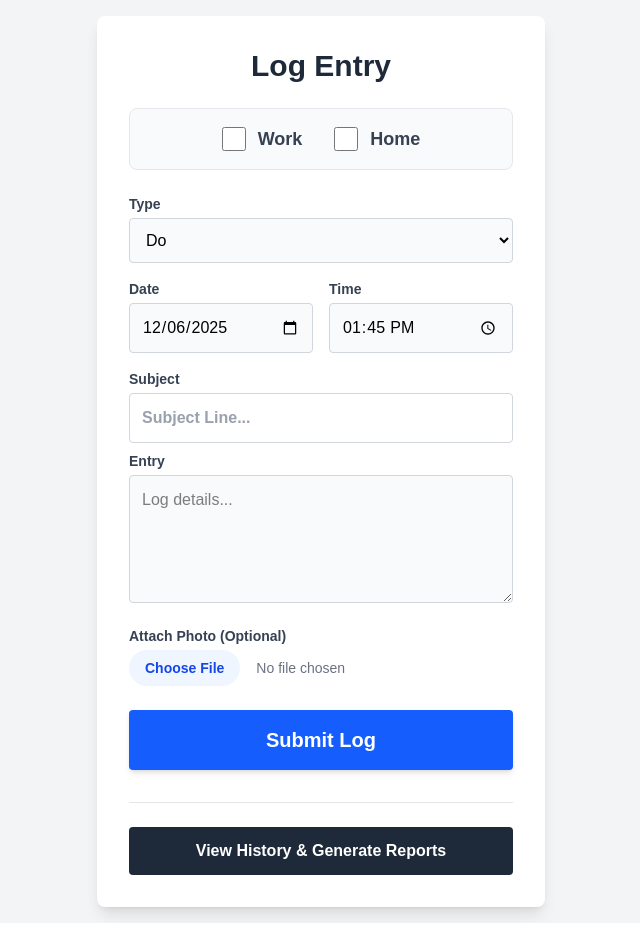
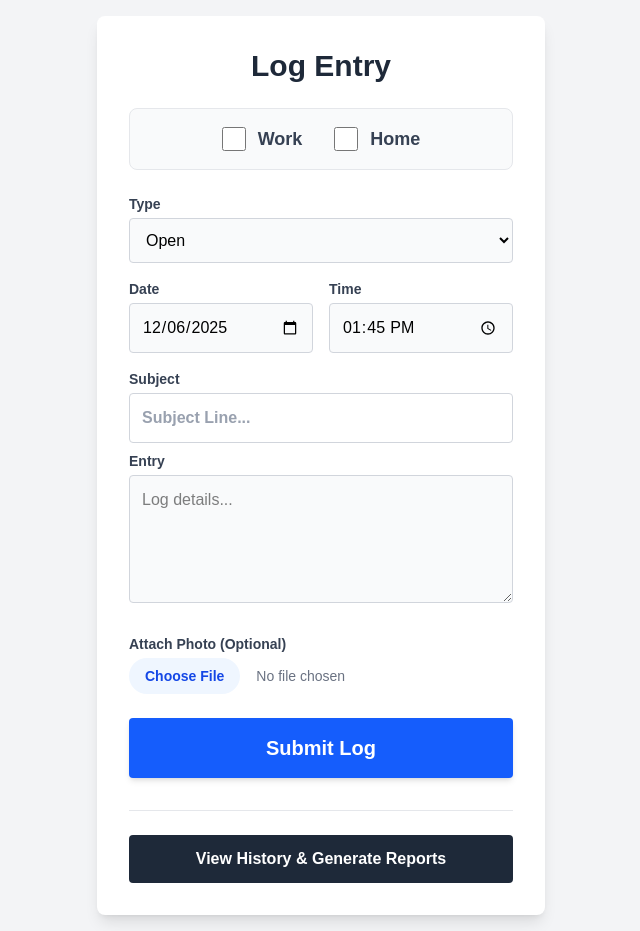
Before and after one commit to jamierush10-prog/daily-log-v2, a Next.js app: page / in a window 1280 px wide. Shown: the whole page, without its empty margins (319-959 px from the left). Built offline with nearby package versions, Linux system fonts and the light colour scheme.

Commit message:
Do to Open

```diff
--- a/src/app/history/page.js
+++ b/src/app/history/page.js
@@ -23,14 +23,13 @@ export default function HistoryPage() {
   const [editText, setEditText] = useState('');
   const [editDate, setEditDate] = useState('');
   const [editTime, setEditTime] = useState('');
-  const [editType, setEditType] = useState('Do');
+  const [editType, setEditType] = useState('Open'); // Default Open
   const [editIsWork, setEditIsWork] = useState(false);
   const [editIsHome, setEditIsHome] = useState(false);
 
-  // --- NEW: IMAGE MODAL STATE ---
+  // Expanded Image
   const [expandedImage, setExpandedImage] = useState(null);
 
-  // 1. Fetch Logs
   useEffect(() => {
     const q = query(collection(db, "logs"), orderBy("timestamp", "desc"));
     const unsubscribe = onSnapshot(q, (snapshot) => {
@@ -43,7 +42,6 @@ export default function HistoryPage() {
     return () => unsubscribe();
   }, []);
 
-  // 2. Filter Logic
   const filteredLogs = logs.filter(log => {
     const term = activeSearch.toLowerCase();
     const entryMatch = log.entry.toLowerCase().includes(term);
@@ -65,7 +63,6 @@ export default function HistoryPage() {
     return matchesSearch && matchesCategory && matchesDate;
   });
 
-  // Handlers
   const handleSearchClick = () => setActiveSearch(searchText);
   const handleFilterClick = () => { setActiveCategory(uiCategory); setActiveDate(uiDate); };
 
@@ -79,7 +76,7 @@ export default function HistoryPage() {
     setEditingId(log.id);
     setEditSubject(log.subject || '');
     setEditText(log.entry);
-    setEditType(log.type);
+    setEditType(log.type || 'Open'); // Fallback to Open
     const parts = log.timestamp.split('T');
     setEditDate(parts[0]);
     setEditTime(parts[1]);
@@ -116,11 +113,13 @@ export default function HistoryPage() {
     setEditingId(null);
   };
 
+  // UPDATED BADGE COLORS (Open = Blue)
   const getBadgeColor = (type) => {
     switch(type) {
-      case 'Do': return 'bg-blue-100 text-blue-800';
-      case 'Done': return 'bg-green-100 text-green-800';
-      case 'Note': return 'bg-yellow-100 text-yellow-800';
+      case 'Do':      return 'bg-blue-100 text-blue-800'; // Keep for old entries
+      case 'Open':    return 'bg-blue-100 text-blue-800'; // New Standard
+      case 'Done':    return 'bg-green-100 text-green-800';
+      case 'Note':    return 'bg-yellow-100 text-yellow-800';
       default: return 'bg-gray-100';
     }
   };
@@ -146,14 +145,7 @@ export default function HistoryPage() {
           <div className="mb-6 border-b pb-6 border-gray-100">
             <label className="block text-xs font-bold text-gray-500 mb-1 uppercase">Search Text</label>
             <div className="flex gap-2">
-              <input
-                type="text"
-                placeholder="Type keywords..."
-                value={searchText}
-                onChange={(e) => setSearchText(e.target.value)}
-                onKeyDown={(e) => e.key === 'Enter' && handleSearchClick()}
-                className="flex-1 p-3 border border-gray-300 rounded text-black"
-              />
+              <input type="text" placeholder="Type keywords..." value={searchText} onChange={(e) => setSearchText(e.target.value)} onKeyDown={(e) => e.key === 'Enter' && handleSearchClick()} className="flex-1 p-3 border border-gray-300 rounded text-black"/>
               <button onClick={handleSearchClick} className="bg-blue-600 text-white px-6 py-2 rounded font-bold hover:bg-blue-700">Search</button>
             </div>
           </div>
@@ -175,7 +167,7 @@ export default function HistoryPage() {
           <button onClick={handleFilterClick} className="w-full bg-gray-800 text-white py-2 rounded font-bold hover:bg-black transition">Apply Filters</button>
         </div>
 
-        {/* Results List */}
+        {/* Results */}
         <div className="space-y-3">
           {filteredLogs.map((log) => (
             <div key={log.id} className="bg-white p-4 rounded shadow border-l-4 border-gray-400">
@@ -188,8 +180,11 @@ export default function HistoryPage() {
                     <label className="flex items-center gap-2 cursor-pointer"><input type="checkbox" checked={editIsHome} onChange={(e) => setEditIsHome(e.target.checked)} className="accent-green-600"/><span className="text-sm text-black">Home</span></label>
                   </div>
                   <div className="flex gap-2">
+                    {/* CHANGED DO TO OPEN */}
                     <select value={editType} onChange={(e) => setEditType(e.target.value)} className="p-1 border rounded text-black text-sm">
-                        <option value="Do">Do</option><option value="Done">Done</option><option value="Note">Note</option>
+                        <option value="Open">Open</option>
+                        <option value="Done">Done</option>
+                        <option value="Note">Note</option>
                     </select>
                     <input type="date" value={editDate} onChange={(e) => setEditDate(e.target.value)} className="p-1 border rounded text-black text-sm"/>
                     <input type="time" value={editTime} onChange={(e) => setEditTime(e.target.value)} className="p-1 border rounded text-black text-sm"/>
@@ -217,46 +212,28 @@ export default function HistoryPage() {
                   </div>
 
                   {log.subject && <h4 className="font-bold text-gray-900 mb-1">{log.subject}</h4>}
-
                   <p className="text-gray-800 whitespace-pre-wrap">{log.entry}</p>
 
-                  {/* --- THUMBNAIL LOGIC --- */}
+                  {/* Thumbnail */}
                   {log.imageUrl && (
                     <div className="mt-3">
                       <p className="text-xs text-gray-400 mb-1">Attachment:</p>
-                      <img
-                        src={log.imageUrl}
-                        alt="Log attachment"
-                        onClick={() => setExpandedImage(log.imageUrl)} // Click to expand
-                        className="w-20 h-20 object-cover rounded-lg border border-gray-300 cursor-pointer hover:opacity-80 transition"
-                      />
+                      <img src={log.imageUrl} alt="Log attachment" onClick={() => setExpandedImage(log.imageUrl)} className="w-20 h-20 object-cover rounded-lg border border-gray-300 cursor-pointer hover:opacity-80 transition" />
                     </div>
                   )}
                 </>
               )}
             </div>
           ))}
-
           {filteredLogs.length === 0 && <p className="text-center text-gray-500 mt-8">No entries found.</p>}
         </div>
 
-        {/* --- FULL SCREEN IMAGE MODAL --- */}
+        {/* Lightbox */}
         {expandedImage && (
-          <div
-            className="fixed inset-0 z-50 flex items-center justify-center bg-black bg-opacity-90 p-4"
-            onClick={() => setExpandedImage(null)} // Click background to close
-          >
+          <div className="fixed inset-0 z-50 flex items-center justify-center bg-black bg-opacity-90 p-4" onClick={() => setExpandedImage(null)}>
             <div className="relative max-w-full max-h-full">
-              <img
-                src={expandedImage}
-                alt="Full screen"
-                className="max-w-full max-h-[90vh] rounded shadow-2xl"
-              />
-              <button
-                className="absolute -top-10 right-0 text-white text-xl font-bold bg-gray-800 px-3 py-1 rounded-full opacity-80"
-              >
-                Close X
-              </button>
+              <img src={expandedImage} alt="Full screen" className="max-w-full max-h-[90vh] rounded shadow-2xl"/>
+              <button className="absolute -top-10 right-0 text-white text-xl font-bold bg-gray-800 px-3 py-1 rounded-full opacity-80">Close X</button>
             </div>
           </div>
         )}
--- a/src/app/page.js
+++ b/src/app/page.js
@@ -1,12 +1,13 @@
 'use client';
 import { useState, useEffect } from 'react';
-import { db, storage } from '../lib/firebase'; // Added storage
+import { db, storage } from '../lib/firebase';
 import { collection, addDoc } from 'firebase/firestore';
-import { ref, uploadBytes, getDownloadURL } from 'firebase/storage'; // Storage tools
+import { ref, uploadBytes, getDownloadURL } from 'firebase/storage';
 import Link from 'next/link';
 
 export default function Home() {
-  const [type, setType] = useState('Do');
+  // --- FORM STATE ---
+  const [type, setType] = useState('Open'); // CHANGED DEFAULT TO 'Open'
   const [isWork, setIsWork] = useState(false);
   const [isHome, setIsHome] = useState(false);
   const [subject, setSubject] = useState('');
@@ -15,23 +16,29 @@ export default function Home() {
   const [time, setTime] = useState('');
   const [status, setStatus] = useState('');
 
-  // NEW: Image State
+  // Image State
   const [imageFile, setImageFile] = useState(null);
 
+  // 1. Set Default Date/Time (Local Time)
   useEffect(() => {
     const initDateTime = () => {
       const now = new Date();
       const year = now.getFullYear();
       const month = String(now.getMonth() + 1).padStart(2, '0');
       const day = String(now.getDate()).padStart(2, '0');
-      setDate(`${year}-${month}-${day}`);
+      const localDate = `${year}-${month}-${day}`;
+
       const hours = String(now.getHours()).padStart(2, '0');
       const minutes = String(now.getMinutes()).padStart(2, '0');
-      setTime(`${hours}:${minutes}`);
+      const localTime = `${hours}:${minutes}`;
+
+      setDate(localDate);
+      setTime(localTime);
     };
     initDateTime();
   }, []);
 
+  // 2. Submit Handler
   const handleSubmit = async () => {
     if (!entry) return;
 
@@ -49,7 +56,7 @@ export default function Home() {
     try {
       let imageUrl = null;
 
-      // 1. Upload Image if exists
+      // Upload Image if exists
       if (imageFile) {
         setStatus('Uploading Image...');
         const uniqueName = `${Date.now()}-${imageFile.name}`;
@@ -58,14 +65,14 @@ export default function Home() {
         imageUrl = await getDownloadURL(storageRef);
       }
 
-      // 2. Save Log with Image URL
+      // Save Log
       setStatus('Saving Log...');
       await addDoc(collection(db, "logs"), {
         type: type,
         categories: activeCategories,
         subject: subject,
         entry: entry,
-        imageUrl: imageUrl, // Save the link
+        imageUrl: imageUrl,
         timestamp: `${date}T${time}`,
         dateString: date,
         createdAt: new Date()
@@ -74,7 +81,7 @@ export default function Home() {
       setStatus('Saved!');
       setEntry('');
       setSubject('');
-      setImageFile(null); // Clear image
+      setImageFile(null);
       setTimeout(() => setStatus(''), 2000);
     } catch (e) {
       console.error("Error: ", e);
@@ -88,6 +95,7 @@ export default function Home() {
 
         <h2 className="text-3xl font-bold mb-6 text-center text-gray-800">Log Entry</h2>
 
+        {/* Checkboxes */}
         <div className="flex justify-center gap-8 mb-6 p-4 bg-gray-50 rounded-lg border border-gray-200">
           <label className="flex items-center gap-3 cursor-pointer select-none">
             <input type="checkbox" checked={isWork} onChange={(e) => setIsWork(e.target.checked)} className="w-6 h-6 accent-blue-600 rounded"/>
@@ -99,15 +107,17 @@ export default function Home() {
           </label>
         </div>
 
+        {/* Type Selector (Updated "Do" to "Open") */}
         <div className="mb-4">
           <label className="block text-sm font-bold text-gray-700 mb-1">Type</label>
           <select value={type} onChange={(e) => setType(e.target.value)} className="w-full p-3 border border-gray-300 rounded text-black bg-gray-50">
-            <option value="Do">Do</option>
+            <option value="Open">Open</option> {/* CHANGED HERE */}
             <option value="Done">Done</option>
             <option value="Note">Note</option>
           </select>
         </div>
 
+        {/* Date & Time */}
         <div className="flex gap-4 mb-4">
           <div className="flex-1">
             <label className="block text-sm font-bold text-gray-700 mb-1">Date</label>
@@ -119,36 +129,35 @@ export default function Home() {
           </div>
         </div>
 
+        {/* Subject */}
         <div className="mb-2">
           <label className="block text-sm font-bold text-gray-700 mb-1">Subject</label>
           <input type="text" value={subject} onChange={(e) => setSubject(e.target.value)} className="w-full p-3 border border-gray-300 rounded text-black font-bold placeholder-gray-400" placeholder="Subject Line..."/>
         </div>
 
-        <div className="mb-4">
+        {/* Entry */}
+        <div className="mb-6">
           <label className="block text-sm font-bold text-gray-700 mb-1">Entry</label>
           <textarea value={entry} onChange={(e) => setEntry(e.target.value)} className="w-full p-3 border border-gray-300 rounded h-32 text-black bg-gray-50" placeholder="Log details..."></textarea>
         </div>
 
-        {/* --- NEW IMAGE UPLOAD BUTTON --- */}
+        {/* Image Upload */}
         <div className="mb-6">
           <label className="block text-sm font-bold text-gray-700 mb-1">Attach Photo (Optional)</label>
           <input
             type="file"
             accept="image/*"
             onChange={(e) => setImageFile(e.target.files[0])}
-            className="w-full text-sm text-gray-500
-              file:mr-4 file:py-2 file:px-4
-              file:rounded-full file:border-0
-              file:text-sm file:font-semibold
-              file:bg-blue-50 file:text-blue-700
-              hover:file:bg-blue-100"
+            className="w-full text-sm text-gray-500 file:mr-4 file:py-2 file:px-4 file:rounded-full file:border-0 file:text-sm file:font-semibold file:bg-blue-50 file:text-blue-700 hover:file:bg-blue-100"
           />
         </div>
 
+        {/* Submit */}
         <button onClick={handleSubmit} className={`w-full py-4 rounded font-bold text-xl text-white transition-all shadow-md ${status === 'Saved!' ? 'bg-green-600' : 'bg-blue-600 hover:bg-blue-700'}`}>
           {status ? status : "Submit Log"}
         </button>
 
+        {/* Archive Link */}
         <div className="mt-8 pt-6 border-t border-gray-200">
           <Link href="/history">
             <button className="w-full bg-gray-800 text-white py-3 px-4 rounded font-bold hover:bg-black transition">
```
